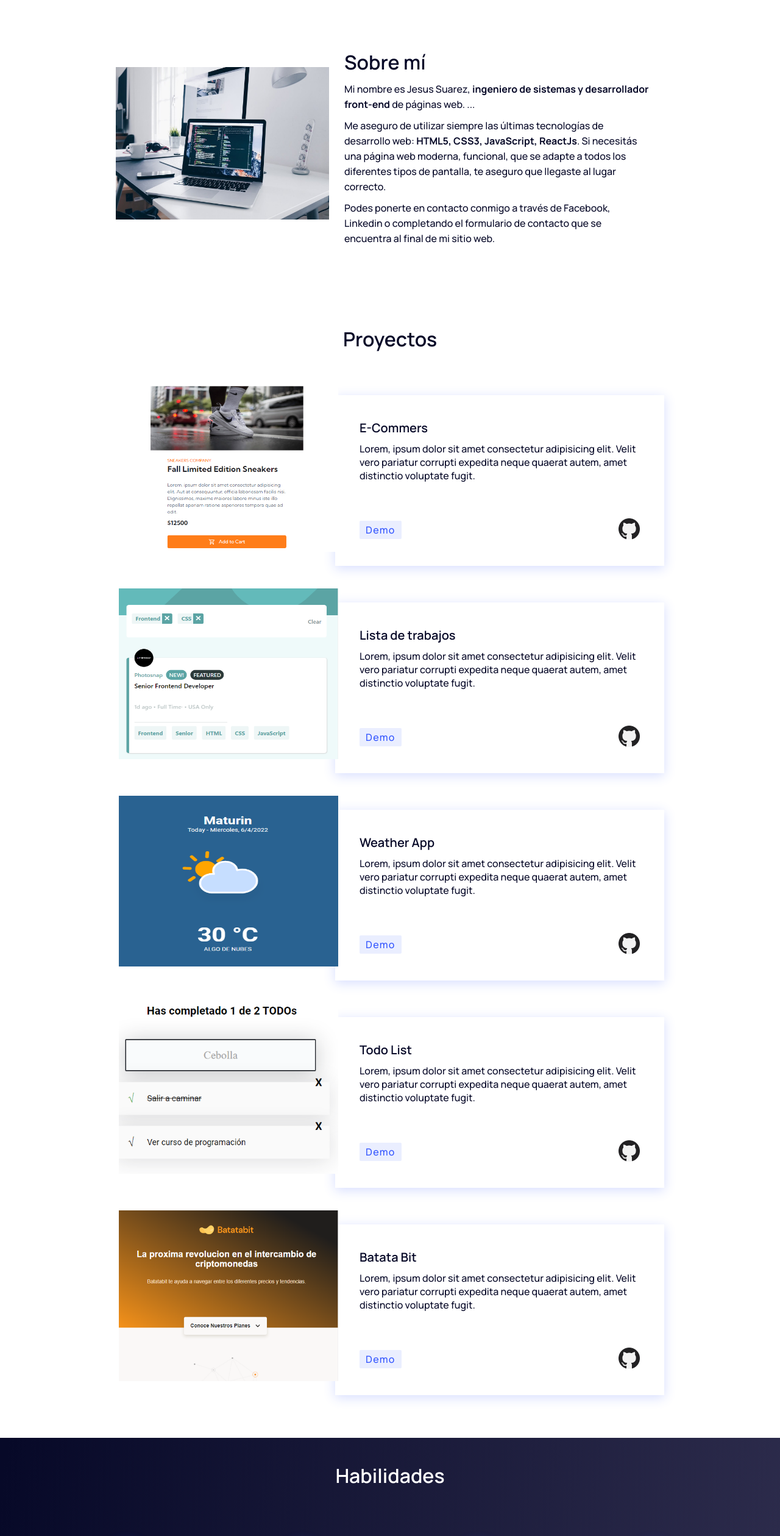
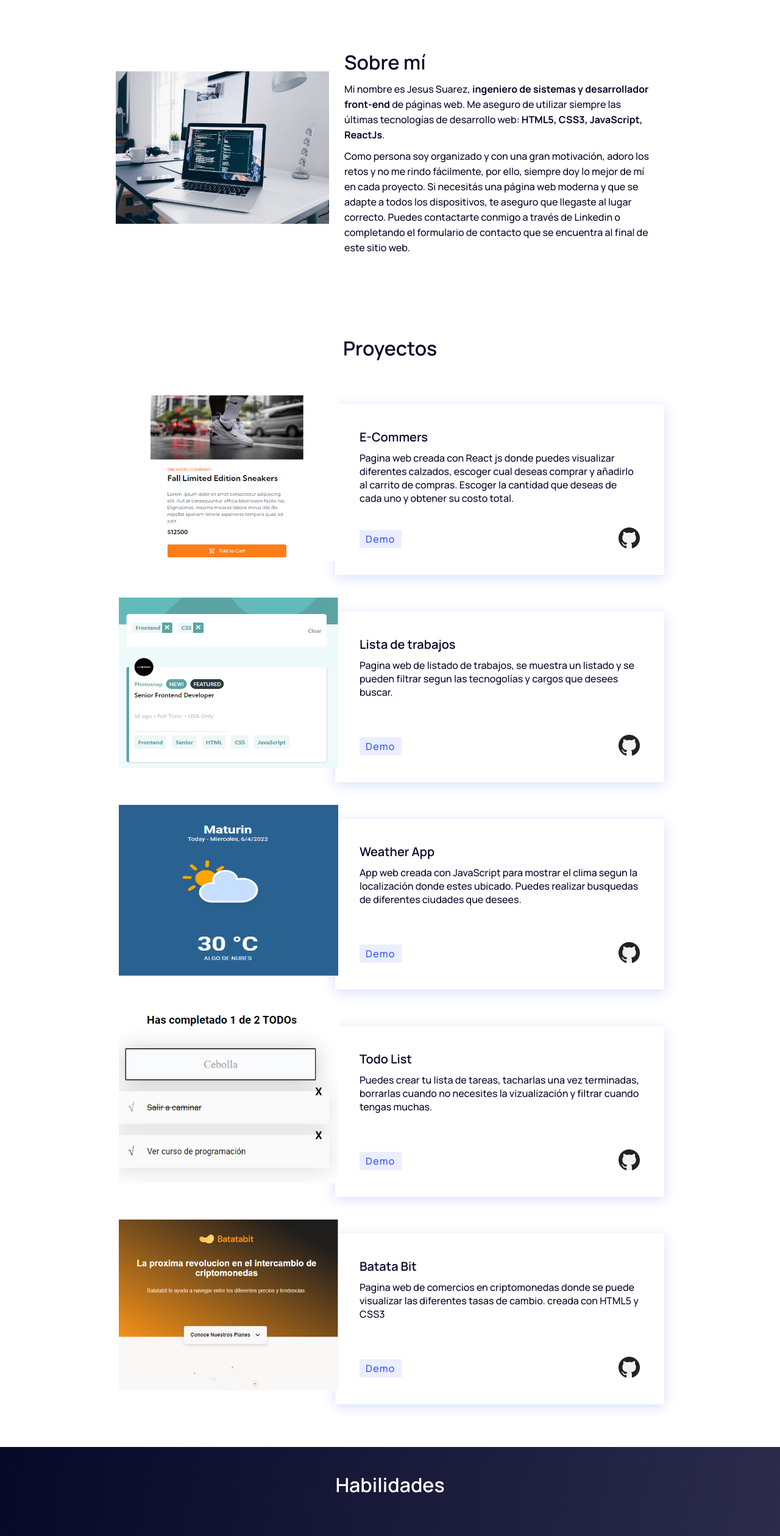
Before and after one commit to JASF97/Portafolio-Jesus-Suarez, a plain HTML site: page index.html in a window 1280 px wide. Shown: the part 840-3359 px from the top of the page at 61% size. Drawn offline with Linux system fonts and the light colour scheme.

Commit message:
Añadiendo un cambios

```diff
--- a/index.html
+++ b/index.html
@@ -42,9 +42,8 @@
                 </div>
                 <div class="person-text">
                     <h2>Sobre mí</h2>
-                    <p>Mi nombre es Jesus Suarez, <span>ingeniero de sistemas y desarrollador front-end</span> de páginas web. ...</p>
-                    <p>Me aseguro de utilizar siempre las últimas tecnologías de desarrollo web: <span>HTML5, CSS3, JavaScript, ReactJs</span>. Si necesitás una página web moderna, funcional, que se adapte a todos los diferentes tipos de pantalla, te aseguro que llegaste al lugar correcto.</p>
-                    <p>Podes ponerte en contacto conmigo a través de Facebook, Linkedin o completando el formulario de contacto que se encuentra al final de mi sitio web.</p>
+                    <p>Mi nombre es Jesus Suarez, <span>ingeniero de sistemas y desarrollador front-end</span> de páginas web. Me aseguro de utilizar siempre las últimas tecnologías de desarrollo web: <span>HTML5, CSS3, JavaScript, ReactJs</span>.</p>
+                    <p> Como persona soy organizado y con una gran motivación, adoro los retos y no me rindo fácilmente, por ello, siempre doy lo mejor de mí en cada proyecto. Si necesitás una página web moderna y que se adapte a todos los dispositivos, te aseguro que llegaste al lugar correcto. Puedes contactarte conmigo a través de Linkedin o completando el formulario de contacto que se encuentra al final de este sitio web.</p>
                 </div>
             </div>
         </section>
@@ -58,7 +57,7 @@
                     </div>
                     <div class="proyect-info">
                         <h4>E-Commers</h4>
-                        <p>Lorem, ipsum dolor sit amet consectetur adipisicing elit. Velit vero pariatur corrupti expedita neque quaerat autem, amet distinctio voluptate fugit.</p>
+                        <p>Pagina web creada con React js donde puedes visualizar diferentes calzados, escoger cual deseas comprar y añadirlo al carrito de compras. Escoger la cantidad que deseas de cada uno y obtener su costo total. </p>
                         <div class="proyect-urls">
                             <a class="urls-demo" href="https://jasf97.github.io/e-commers-product" target="_blank">Demo</a>
                             <a href="https://github.com/JASF97/e-commers-product" target="_blank"><img src="./images/github2.png" alt=""></a>
@@ -71,7 +70,7 @@
                     </div>
                     <div class="proyect-info">
                         <h4>Lista de trabajos</h4>
-                        <p>Lorem, ipsum dolor sit amet consectetur adipisicing elit. Velit vero pariatur corrupti expedita neque quaerat autem, amet distinctio voluptate fugit.</p>
+                        <p>Pagina web de listado de trabajos, se muestra un listado y se pueden filtrar segun las tecnogolías y cargos que desees buscar.</p>
                         <div class="proyect-urls">
                             <a class="urls-demo" href="https://JASF97.github.io/job-listings" target="_blank">Demo</a>
                             <a href="https://github.com/JASF97/job-listings" target="_blank"><img src="./images/github2.png" alt=""></a>
@@ -85,7 +84,7 @@
                     </div>
                     <div class="proyect-info">
                         <h4>Weather App</h4>
-                        <p>Lorem, ipsum dolor sit amet consectetur adipisicing elit. Velit vero pariatur corrupti expedita neque quaerat autem, amet distinctio voluptate fugit.</p>
+                        <p>App web creada con JavaScript para mostrar el clima segun la localización donde estes ubicado. Puedes realizar busquedas de diferentes ciudades que desees.</p>
                         <div class="proyect-urls">
                             <a class="urls-demo" href="https://jasf97.github.io/clima-app/" target="_blank">Demo</a>
                             <a href="https://github.com/JASF97/clima-app" target="_blank"><img src="./images/github2.png" alt=""></a>
@@ -98,7 +97,7 @@
                     </div>
                     <div class="proyect-info">
                         <h4>Todo List</h4>
-                        <p>Lorem, ipsum dolor sit amet consectetur adipisicing elit. Velit vero pariatur corrupti expedita neque quaerat autem, amet distinctio voluptate fugit.</p>
+                        <p>Puedes crear tu lista de tareas, tacharlas una vez terminadas, borrarlas cuando no necesites la vizualización y filtrar cuando tengas muchas.</p>
                         <div class="proyect-urls">
                             <a class="urls-demo" href="https://jasf97.github.io/curso-react/" target="_blank">Demo</a>
                             <a href="https://github.com/JASF97/curso-react" target="_blank"><img src="./images/github2.png" alt=""></a>
@@ -111,7 +110,7 @@
                     </div>
                     <div class="proyect-info">
                         <h4>Batata Bit</h4>
-                        <p>Lorem, ipsum dolor sit amet consectetur adipisicing elit. Velit vero pariatur corrupti expedita neque quaerat autem, amet distinctio voluptate fugit.</p>
+                        <p>Pagina web de comercios en criptomonedas donde se puede visualizar las diferentes tasas de cambio. creada con HTML5 y CSS3 </p>
                         <div class="proyect-urls">
                             <a class="urls-demo" href="https://jasf97.github.io/Batatabit/" target="_blank">Demo</a>
                             <a href="https://github.com/JASF97/Batatabit" target="_blank"><img src="./images/github2.png" alt=""></a>
@@ -133,28 +132,28 @@
                         <img class="icons" src="images/css3.svg">
                     </div>
                     <h4>CSS3</h4>
-                    <p>Lorem, ipsum dolor sit amet consectetur adipisicing elit. Porro blanditiis quod aliquam laborum odit tenetur ratione labore cum adipisci nostrum suscipit sapiente sequi magnam at reprehenderit dicta explicabo, provident distinctio!</p>
+                    <p>Tipo de lenguaje que permite generar el diseño visual de páginas web e interfaces de usuario.</p>
                 </div>
                 <div class="skills">
                     <div class="skill-icons">
                         <img class="icons" src="images/html.svg">
                     </div>
                     <h4>HTML5</h4>
-                    <p>Lorem, ipsum dolor sit amet consectetur adipisicing elit. Porro blanditiis quod aliquam laborum odit tenetur ratione labore cum adipisci nostrum suscipit sapiente sequi magnam at reprehenderit dicta explicabo, provident distinctio!</p>
+                    <p>Lenguaje de etiquetas, utilizado para la estructuración y la presentación de contenido en los sitios web</p>
                 </div>
                 <div class="skills">
                     <div class="skill-icons">
                         <img class="icons" src="images/type-js.svg">
                     </div>
                     <h4>JavaScript</h4>
-                    <p>Lorem, ipsum dolor sit amet consectetur adipisicing elit. Porro blanditiis quod aliquam laborum odit tenetur ratione labore cum adipisci nostrum suscipit sapiente sequi magnam at reprehenderit dicta explicabo, provident distinctio!</p>
+                    <p>Lenguaje de programación utilizado para añadir características dinamicas a tu sitio web</p>
                 </div>
                 <div class="skills">
                     <div class="skill-icons">
                         <img class="icons" src="images/react.svg">
                     </div>
                     <h4>React Js</h4>
-                    <p>Lorem, ipsum dolor sit amet consectetur adipisicing elit. Porro blanditiis quod aliquam laborum odit tenetur ratione labore cum adipisci nostrum suscipit sapiente sequi magnam at reprehenderit dicta explicabo, provident distinctio!</p>
+                    <p>Biblioteca Javascript de código abierto diseñada para crear interfaces de usuario de aplicaciones en una sola página.</p>
                 </div>
             </div>
         </section>
@@ -179,7 +178,7 @@
                         <div class="what-img">
                             <img src="images/baseline-whatsapp.svg" alt="">
                         </div>
-                        <p>04249165779</p>
+                        <p>+58 4249165779</p>
                     </div>
                 </div>
             </div>
```
Also changed, not shown: images/Curriculum.PNG (added).
